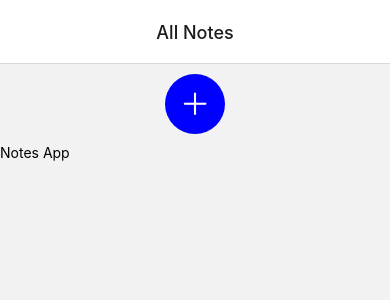
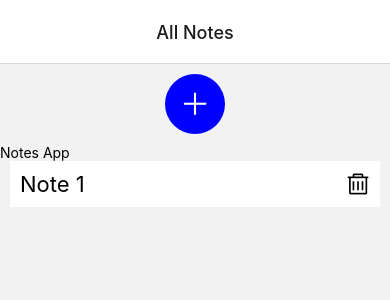
Before and after one commit to iaxelrad/ContextApiReactNativeNotesApp, a React Native app: screen /Notes in a window 390 px wide. Shown: the top 300 px of the page. Built offline with nearby package versions, Linux system fonts and the light colour scheme.

Commit message:
Added temp initial state for testing purposes

```diff
--- a/src/reducer/NotesReducer.js
+++ b/src/reducer/NotesReducer.js
@@ -1,4 +1,6 @@
-export const initialState = [];
+export const initialState = [
+  {id: 1, title: 'Note 1', content: 'Note 1 content'},
+];
 
 export const reducer = (state, {type, payload}) => {
   switch (type) {
```
